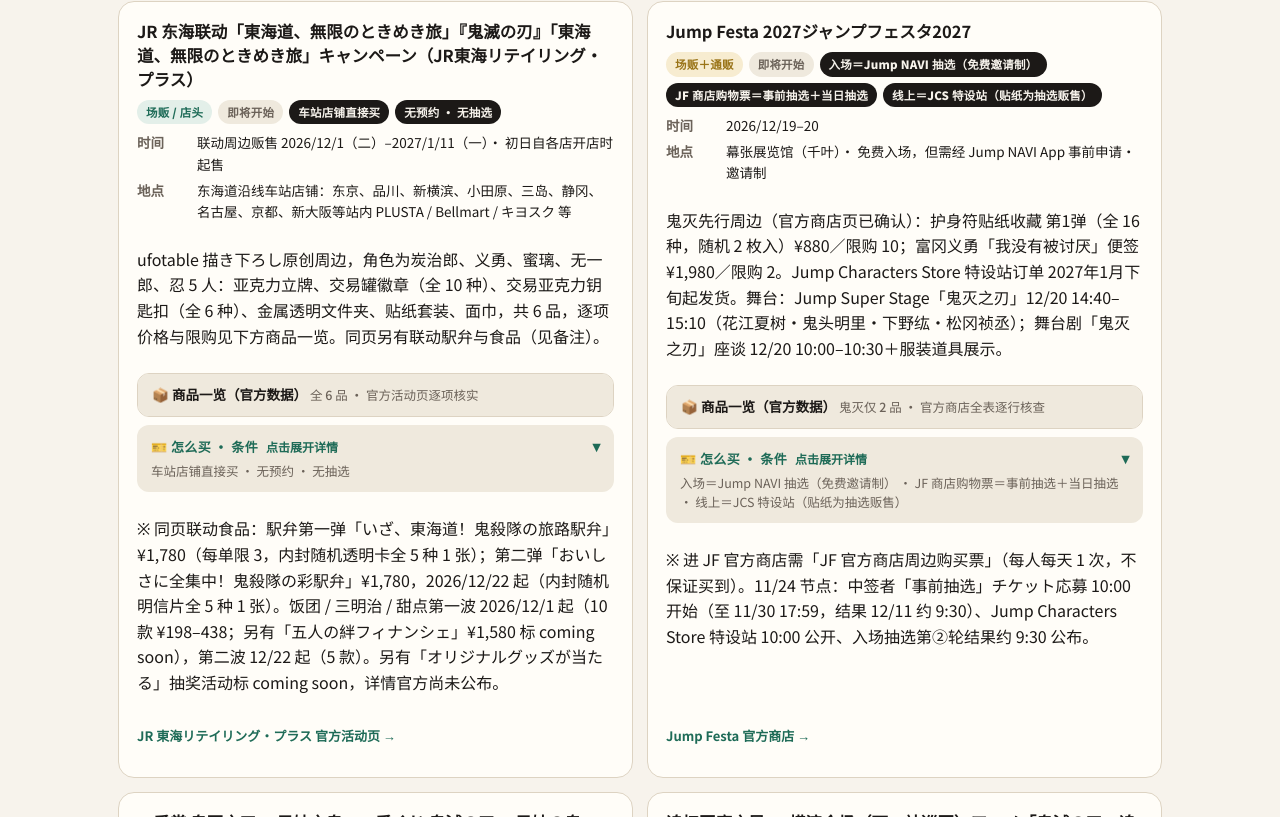
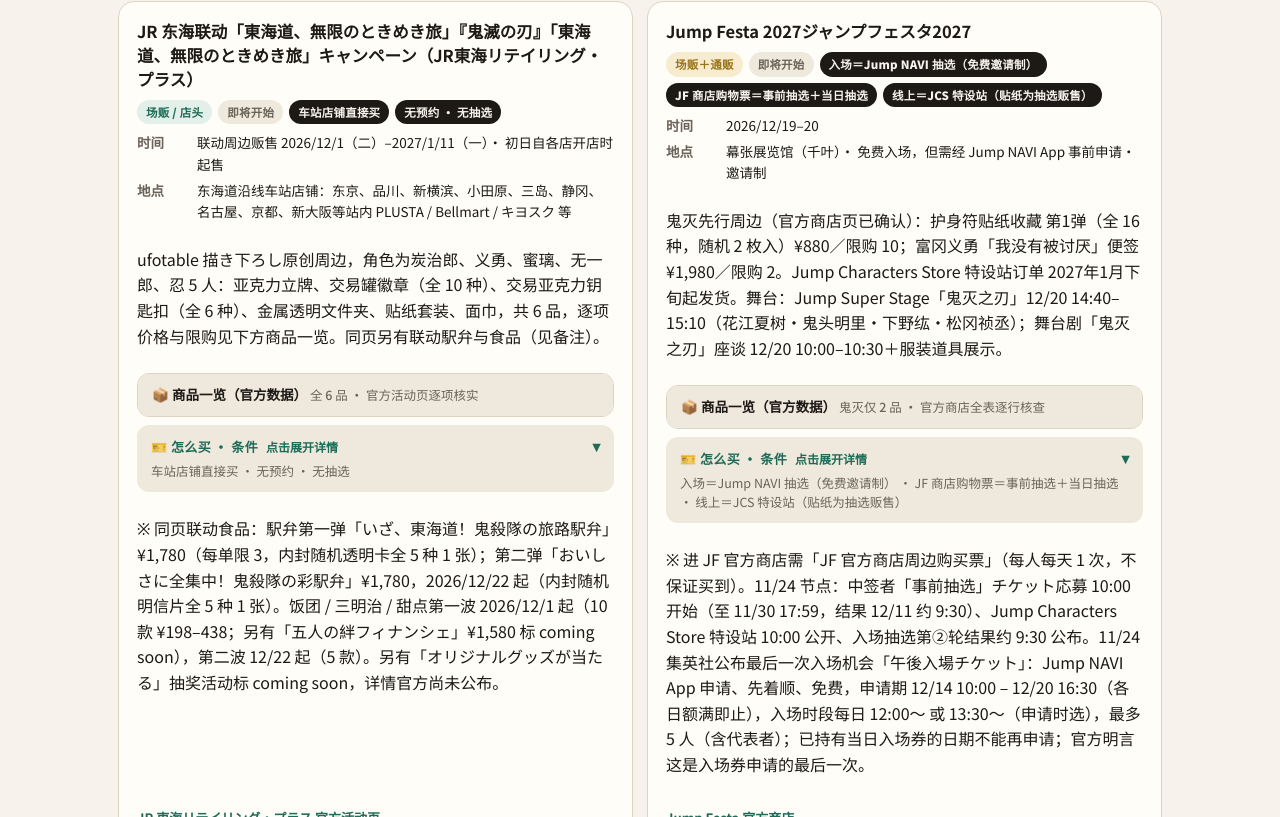
Before and after one commit to UItraman/KiMeTsu-merch, a plain HTML site: page index.html in a window 1280 px wide. Shown: the part 11183-12000 px from the top of the page. Drawn offline with Linux system fonts and the light colour scheme.

Commit message:
Jump Festa 2027：追加 午後入場チケット（最后机会，12/14 先着）与事前抽选/JCS 开放（11/24 官方 PR）

```diff
--- a/index.html
+++ b/index.html
@@ -881,7 +881,7 @@ var EVENTS = [
 {t:'景品（游戏中心）11–12月投放', start:'2026-11-19', jp:'プライズ景品 2026年11–12月', cat:'venue', status:'陆续投放', when:'11/19 起', where:'全国游戏中心', goods:'11/19 毛绒镜子 ～炭子·善子·猪子～（Banpresto）；11/20 Luminasta 富冈义勇 觉醒（Sega）；11/25 Howa 毛绒 vol.4（Banpresto）；11/27 Grandista 猗窝座 II（Banpresto）；12/4 FIGURIZMα 甘露寺蜜璃（Sega）；另 FuRyu 11月第4周：もちぴこマスコットー鎹鴉②ー（全 3 种）、猗窩座のこぶしぬいぐるみ（全 2 种）。', note:'日期出自集英社官方 Jump 日历，未逐项在各厂商景品门户核对；Luminasta 义勇在汇总站间有 11/6 与 11/20 两种说法，以日历的 11/20 为准并存疑。ほわぬい vol.4 于 2026/11/25 按计划登场、Grandista 猗窝座 II 于 11/27 按计划登场（2026/11/23 巡检确认）。', url:'https://www.shonenjump.com/j/jumpcalendar/sakuhin/kimetsu/', urlLabel:'集英社 Jump 日历（鬼灭）'},
 {t:'Deforme 贴纸威化 其之十六', start:'2026-11-09', jp:'にふぉるめーしょん 鬼滅の刃ディフォルメシールウエハース 其ノ十六', cat:'venue', status:'今日发售 · 发售中', when:'2026/11/9 发售 · ¥154（含税）', where:'全国量贩店零食区等', goods:'贴纸全 39 种（其中秘密款 3 种，全部为超级稀有以上）＋香草奶油威化 1 枚。', note:'', url:'https://www.bandai.co.jp/candy/products/2026/4570117934162000.html', urlLabel:'万代官方商品页'},
 {t:'JR 东海联动「東海道、無限のときめき旅」', start:'2026-12-01', jp:'『鬼滅の刃』「東海道、無限のときめき旅」キャンペーン（JR東海リテイリング・プラス）', cat:'venue', status:'即将开始', when:'联动周边贩售 2026/12/1（二）–2027/1/11（一）· 初日自各店开店时起售', where:'东海道沿线车站店铺：东京、品川、新横滨、小田原、三岛、静冈、名古屋、京都、新大阪等站内 PLUSTA / Bellmart / キヨスク 等', goods:'ufotable 描き下ろし原创周边，角色为炭治郎、义勇、蜜璃、无一郎、忍 5 人：亚克力立牌、交易罐徽章（全 10 种）、交易亚克力钥匙扣（全 6 种）、金属透明文件夹、贴纸套装、面巾，共 6 品，逐项价格与限购见下方商品一览。同页另有联动駅弁与食品（见备注）。', note:'同页联动食品：駅弁第一弹「いざ、東海道！鬼殺隊の旅路駅弁」¥1,780（每单限 3，内封随机透明卡全 5 种 1 张）；第二弹「おいしさに全集中！鬼殺隊の彩駅弁」¥1,780，2026/12/22 起（内封随机明信片全 5 种 1 张）。饭团 / 三明治 / 甜点第一波 2026/12/1 起（10 款 ¥198–438；另有「五人の絆フィナンシェ」¥1,580 标 coming soon），第二波 12/22 起（5 款）。另有「オリジナルグッズが当たる」抽奖活动标 coming soon，详情官方尚未公布。', url:'https://www.jr-plus.co.jp/kimetsu_jrp2026/', urlLabel:'JR 東海リテイリング・プラス 官方活动页'},
-{t:'Jump Festa 2027', start:'2026-12-19', jp:'ジャンプフェスタ2027', cat:'both', status:'即将开始', when:'2026/12/19–20', where:'幕张展览馆（千叶）· 免费入场，但需经 Jump NAVI App 事前申请·邀请制', goods:'鬼灭先行周边（官方商店页已确认）：护身符贴纸收藏 第1弹（全 16 种，随机 2 枚入）¥880／限购 10；富冈义勇「我没有被讨厌」便签 ¥1,980／限购 2。Jump Characters Store 特设站订单 2027年1月下旬起发货。舞台：Jump Super Stage「鬼灭之刃」12/20 14:40–15:10（花江夏树·鬼头明里·下野纮·松冈祯丞）；舞台剧「鬼灭之刃」座谈 12/20 10:00–10:30＋服装道具展示。', note:'进 JF 官方商店需「JF 官方商店周边购买票」（每人每天 1 次，不保证买到）。11/24 节点：中签者「事前抽选」チケット応募 10:00 开始（至 11/30 17:59，结果 12/11 约 9:30）、Jump Characters Store 特设站 10:00 公开、入场抽选第②轮结果约 9:30 公布。', url:'https://www.jumpfesta.com/market/shop/', urlLabel:'Jump Festa 官方商店'},
+{t:'Jump Festa 2027', start:'2026-12-19', jp:'ジャンプフェスタ2027', cat:'both', status:'即将开始', when:'2026/12/19–20', where:'幕张展览馆（千叶）· 免费入场，但需经 Jump NAVI App 事前申请·邀请制', goods:'鬼灭先行周边（官方商店页已确认）：护身符贴纸收藏 第1弹（全 16 种，随机 2 枚入）¥880／限购 10；富冈义勇「我没有被讨厌」便签 ¥1,980／限购 2。Jump Characters Store 特设站订单 2027年1月下旬起发货。舞台：Jump Super Stage「鬼灭之刃」12/20 14:40–15:10（花江夏树·鬼头明里·下野纮·松冈祯丞）；舞台剧「鬼灭之刃」座谈 12/20 10:00–10:30＋服装道具展示。', note:'进 JF 官方商店需「JF 官方商店周边购买票」（每人每天 1 次，不保证买到）。11/24 节点：中签者「事前抽选」チケット応募 10:00 开始（至 11/30 17:59，结果 12/11 约 9:30）、Jump Characters Store 特设站 10:00 公开、入场抽选第②轮结果约 9:30 公布。11/24 集英社公布最后一次入场机会「午後入場チケット」：Jump NAVI App 申请、先着顺、免费，申请期 12/14 10:00 – 12/20 16:30（各日额满即止），入场时段每日 12:00～ 或 13:30～（申请时选），最多 5 人（含代表者）；已持有当日入场券的日期不能再申请；官方明言这是入场券申请的最后一次。', url:'https://www.jumpfesta.com/market/shop/', urlLabel:'Jump Festa 官方商店'},
 {t:'一番赏 鬼灭之刃 ～兄妹之鬼～', start:'2026-12-21', jp:'一番くじ 鬼滅の刃 ～兄妹の鬼～', cat:'both', status:'即将开始', when:'店头 2026/12/21 起 · 1 次 ¥850', where:'仅一番赏 ONLINE 与一番赏官方商店（未公布便利店渠道）', goods:'目前仅公开 A 赏：宇髄天元 MASTERLISE（全 1 种，约 26cm）。B–G 赏、最后赏、双重机会均未公开（官网标「???」），线上贩售显示「准备中」。', note:'', url:'https://1kuji.com/products/kimetsu31', urlLabel:'一番赏官方商品页'},
 {t:'追忆回廊之导 — 横滨会场（下一站巡回）', start:'2027-03-19', jp:'アニメ「鬼滅の刃」追憶回廊ノ導 横浜会場', cat:'venue', status:'2027年', when:'2027/3/19–5/9', where:'万代南梦宫 Cross Store 横滨（横滨 World Porters 2F）', goods:'博多会场（至 2027/1/11）之后的下一巡回地，内容同系列：原创周边、小游戏、联动菜单。', note:'', url:'https://bandainamco-am.co.jp/crossstore/store/hakata-canalcity/news/20260511.html', urlLabel:'Cross Store 公告'},
 {t:'童磨 无比例手办（受注生产）', start:'2026-09-25', jp:'アニメ「鬼滅の刃」童磨 ノンスケールフィギュア', cat:'online', status:'受注中', when:'受理 2026/9/25 12:00–12/28 23:59 · 2027年7月起陆续发货', where:'Aniplex Online', goods:'¥6,800（含税），特典：亚克力挂件（童磨）。由 Claynel 制造；官网明示并非 Aniplex Online 限定商品。', note:'', url:'https://online.aniplex.co.jp/itemDbrfUwzz.html', urlLabel:'Aniplex Online 商品页'},
@@ -912,7 +912,7 @@ var BUY = {
 '景品（游戏中心）11–12月投放':{mf:'crane',tags:['抓娃娃景品（不可购买）'],text:'全部是「アミューズメント専用景品」——游戏中心专用，不能在零售店购买；日期是各厂商的机台投放日，无需门票 / 整理券 / 会员，按次付费玩即可，未公布每人上限。11 月：Luminasta 富冈义勇 觉醒 11/20（Sega 官方）、Howa 毛绒 vol.4 11/25、Grandista 猗窝座 II 11/27（后两项 Banpresto）、毛绒镜子 ～炭子·善子·猪子～（Jump 日历只写 11 月、二手厂商信息写 11/19）、ぴゅあぬい 1 / 2（再贩）11 月无具体日；另 FuRyu 官方景品页列 11 月第 4 周 もちぴこマスコット 鎹鴉②、猗窩座拳头毛绒——这两项不在 Jump 日历 11 月页上，按厂商官方信息计入。12 月：FIGURIZMα 甘露寺蜜璃 12/4（Sega 官方）；其余 Grandista 童磨 II、GLITTER & GLAMOURS 叶 / 忍 II、Figueno 善逸・伊之助（含 Namco 限定版）、ひっかけ钥匙挂钩 祢豆子（暂名）、ぬいぷりけ系列，日历只写「12 月」无具体日，以各厂商官网为准。'},
 'Deforme 贴纸威化 其之十六':{mf:'walkin',tags:['店头通常贩售'],text:'普通食玩零售：11/9 起全国量贩店零食区等直接买，¥154（含税，未税 ¥140），无预约、无抽选、无整理券，官网未公布限购。⚠️ 万代官方提醒：各店实际上架开始日可能不同。对象年龄 6 岁以上；每包 1 枚贴纸（全 39 种含秘密款 3 种）＋香草奶油威化 1 枚。'},
 'JR 东海联动「東海道、無限のときめき旅」':{mf:'walkin',tags:['车站店铺直接买','无预约 · 无抽选'],text:'东海道沿线车站店铺（PLUSTA / Bellmart / キヨスク 等）直接购买：没有预约、没有抽选，也不可预约 / 留货。贩售期 2026/12/1–2027/1/11，初日自各店开店时起售。改札内店铺需要车票或入场券才能进入。数量限定，售罄即止；官方明示禁止以转售为目的购买。限购（每单）：亚克力立牌每角色限 2；交易罐徽章最多 10 个、整盒最多 1 盒；交易亚克力钥匙扣最多 6 个、整盒最多 1 盒；金属透明文件夹、贴纸套装、面巾各限 2。'},
-'Jump Festa 2027':{mf:'lottery online',tags:['入场＝Jump NAVI 抽选（免费邀请制）','JF 商店购物票＝事前抽选＋当日抽选','线上＝JCS 特设站（贴纸为抽选贩售）'],text:'入场免费但邀请制：小学以上每人都要 Jump NAVI 电子入场票，必须装 App＋免费注册会员，申请时登记人脸照片和个人信息；高中以上没智能手机的人连同行也不能进，初中以下没手机只能作同行者且必须全程跟随。第①轮（数字版订阅者等限定）已截止。第②轮一般申请 11/2 10:00–11/16 17:59，11/24 约 9:30 公布，每份申请最多 5 人（含代表），该轮每天 28,000 名（两轮合计邀请每天 48,000 人）；中签概率随代表与同行者的 Jump NAVI Club 等级（☆0–☆3）提升；第①轮中过同一天的人不能再申第②轮（除非先取消）。中签者专属「事前抽选」11/24 10:00–11/30 17:59、12/11 约 9:30 公布（含超级舞台、原画展和 JF 官方商店购物票）：购物票事前抽选只有上午领票时段 ①9:00–9:30 ②9:30–10:00 ③10:00–10:30 ④10:30–11:00 ⑤11:00–11:30 ⑥11:30–12:00——领票时间不等于进店时间，贩售队列可能等很久，且不保证买到。下午时段靠入场后在 App 内「当日抽选」（开始前 60 分钟开放申请、前 30 分钟截止、前 20 分钟前通知结果，JF 商店的购买时间不可选）。商店购物票每人每天限用 1 次；单品限购按商品不同，鬼灭两款：护身符贴纸限 10、义勇便签限 2；会场商店只卖特设站的一部分商品。不去现场：Jump Characters Store 特设站 11/24 10:00 开站，需免费注册 JCS 会员，特设站订单 2027 年 1 月下旬起发货（食品除外，落选 / 不去的人也能买全 JF 商店商品）；其中护身符贴纸在特设站已确认是抽选贩售 12/16–12/20（会场 12/19–20 同步卖），其他商品是否同一窗口官网未说明。订阅者最速先行抽选已于 11/8 23:58 截止（每人 1 次、每种最多 1 个、全商品同一购物车，11/10 下午邮件公布，12 月中旬发货）。'},
+'Jump Festa 2027':{mf:'lottery online',tags:['入场＝Jump NAVI 抽选（免费邀请制）','JF 商店购物票＝事前抽选＋当日抽选','线上＝JCS 特设站（贴纸为抽选贩售）'],text:'入场免费但邀请制：小学以上每人都要 Jump NAVI 电子入场票，必须装 App＋免费注册会员，申请时登记人脸照片和个人信息；高中以上没智能手机的人连同行也不能进，初中以下没手机只能作同行者且必须全程跟随。第①轮（数字版订阅者等限定）已截止。第②轮一般申请 11/2 10:00–11/16 17:59，结果已于 11/24 公布，每份申请最多 5 人（含代表），该轮每天 28,000 名（两轮合计邀请每天 48,000 人）；中签概率随代表与同行者的 Jump NAVI Club 等级（☆0–☆3）提升；第①轮中过同一天的人不能再申第②轮（除非先取消）。中签者专属「事前抽选」11/24 10:00–11/30 17:59、12/11 约 9:30 公布（含超级舞台、原画展和 JF 官方商店购物票）：购物票事前抽选只有上午领票时段 ①9:00–9:30 ②9:30–10:00 ③10:00–10:30 ④10:30–11:00 ⑤11:00–11:30 ⑥11:30–12:00——领票时间不等于进店时间，贩售队列可能等很久，且不保证买到。下午时段靠入场后在 App 内「当日抽选」（开始前 60 分钟开放申请、前 30 分钟截止、前 20 分钟前通知结果，JF 商店的购买时间不可选）。商店购物票每人每天限用 1 次；单品限购按商品不同，鬼灭两款：护身符贴纸限 10、义勇便签限 2；会场商店只卖特设站的一部分商品。不去现场：Jump Characters Store 特设站 11/24 10:00 上线（400+ 商品），贩售 2026/12/16 12:00 起依次开始，部分商品申请超库存时转抽选贩售，需免费注册 JCS 会员，特设站订单 2027 年 1 月下旬起发货（食品除外，落选 / 不去的人也能买全 JF 商店商品）；其中护身符贴纸在特设站已确认是抽选贩售 12/16–12/20（会场 12/19–20 同步卖），其他商品是否同一窗口官网未说明。订阅者最速先行抽选已于 11/8 23:58 截止（每人 1 次、每种最多 1 个、全商品同一购物车，11/10 下午邮件公布，12 月中旬发货）。另：11/24 集英社公布最后一次入场机会「午後入場チケット」——Jump NAVI App 申请、先着顺、免费，申请期 12/14 10:00–12/20 16:30（各日额满即止），入场时段每日 12:00～ 或 13:30～（申请时选），最多 5 人（含代表者）；已持有当日入场券的日期不能再申请；官方明言这是入场券申请的最后一次。'},
 '一番赏 鬼灭之刃 ～兄妹之鬼～':{mf:'crane',tags:['くじ 抽赏','线上贩售准备中'],text:'12/21 起依次开售，1 次 ¥850（含税）。⚠️ 本弹销售点官方只列一番赏 ONLINE 和一番赏官方商店——没有公布便利店渠道，别按往弹习惯跑便利店。线上贩售截至 11/8 仍显示「準備中」：开始日期、时间和每人抽数上限都未公布。奖项只公开 A 赏宇髄天元 MASTERLISE（约 26cm），B–G 赏、Last One 赏、双重机会都仍是「？？？」。售完为止；官方注明可能取消发售或各店日期不同。'},
 '追忆回廊之导 — 横滨会场（下一站巡回）':{mf:'',tags:['购买方式未公布'],text:'⚠️ 本次核查的官方页面只确认了横滨会期（2027/3/19–5/9）和内容与博多同系列；横滨的入场 / 预约 / 整理券方式官网尚未公布——不要默认套用博多规则（博多的开幕三天用过 LivePocket 预约、之后转自由入场）。临近时查 Cross Store 横滨公告与活动官方 X（@kimetsu_ev）。'},
 '童磨 无比例手办（受注生产）':{mf:'online',tags:['通贩 · 受注生产'],text:'Aniplex Online 下单：受理 9/25 12:00–12/28 23:59，明确是受注生产，2027 年 7 月起陆续发货。⚠️ 本商品不能和其他商品一起加购物车（页面明示）；下单后不能因顾客个人原因取消 / 退货；官方可不经通知取消疑似转卖的订单（同一顾客多账号、或超过「规定数量」等情形）——但商品页没有印出具体的每人限购数字，只有「規定枚数」的说法，无数值。Aniplex 版带亚克力挂件特典；商品本身由 Claynel 制造，官网明示并非 Aniplex Online 限定。'},
@@ -1009,11 +1009,12 @@ var BUY_SECS = {
 'Jump Festa 2027':[
 ['📌 先看结论',['入场免费但邀请制：必须经 Jump NAVI App 申请','进 JF 官方商店还要单独的购物票（事前抽选＋当日抽选）','不去现场也能买：Jump Characters Store 特设站']],
 ['🎟 入场票',['小学以上每人都要 Jump NAVI 电子入场票：必须装 App＋免费注册会员','申请时登记人脸照片和个人信息','高中以上没智能手机的人连同行也不能进；初中以下没手机只能作同行者且必须全程跟随','第①轮（数字版订阅者等限定）已截止']],
-['🗓 入场票第②轮（一般）',['申请：11/2 10:00 – 11/16 17:59','公布：11/24 约 9:30','每份申请最多 5 人（含代表）；该轮每天 28,000 名（两轮合计邀请每天 48,000 人）','中签概率随代表与同行者的 Jump NAVI Club 等级（☆0–☆3）提升','第①轮中过同一天的人不能再申第②轮（除非先取消）']],
-['🎟 中签者「事前抽选」',['期间：11/24 10:00 – 11/30 17:59','公布：12/11 约 9:30','范围含超级舞台、原画展和 JF 官方商店购物票']],
+['🗓 入场票第②轮（一般）',['申请：11/2 10:00 – 11/16 17:59','公布：11/24 约 9:30（已公布）','每份申请最多 5 人（含代表）；该轮每天 28,000 名（两轮合计邀请每天 48,000 人）','中签概率随代表与同行者的 Jump NAVI Club 等级（☆0–☆3）提升','第①轮中过同一天的人不能再申第②轮（除非先取消）']],
+['🎟 最后机会 · 午後入場チケット（先着）',['11/24 集英社公布：入场券申请的最后一次机会','Jump NAVI App 申请、先着顺、免费','申请期：12/14 10:00 – 12/20 16:30（各日额满即止）','入场时段：每日 12:00～ 或 13:30～（申请时选）','最多 5 人（含代表者）','⚠️ 已持有当日入场券的日期不能再申请']],
+['🎟 中签者「事前抽选」',['入场抽选第②轮结果已于 11/24 公布，以下为中选者专属','期间：11/24 10:00 – 11/30 17:59','公布：12/11 约 9:30','范围含超级舞台、原画展和 JF 官方商店购物票']],
 ['🛒 JF 商店购物票',['事前抽选只有上午领票时段：①9:00–9:30 ②9:30–10:00 ③10:00–10:30 ④10:30–11:00 ⑤11:00–11:30 ⑥11:30–12:00','⚠️ 领票时间不等于进店时间，贩售队列可能等很久，且不保证买到','下午时段：入场后在 App 内「当日抽选」（开始前 60 分钟开放申请、前 30 分钟截止、前 20 分钟前通知结果，JF 商店的购买时间不可选）','每人每天限用 1 次']],
 ['💳 限购（鬼灭两款）',['护身符贴纸收藏 第1弹：限 10','富冈义勇便签：限 2','单品限购按商品不同；会场商店只卖特设站的一部分商品']],
-['🛒 不去现场 · JCS 特设站',['11/24 10:00 开站，需免费注册 JCS 会员','特设站订单 2027 年 1 月下旬起发货（食品除外）','落选 / 不去的人也能买全 JF 商店商品','其中护身符贴纸已确认是抽选贩售：12/16–12/20（会场 12/19–20 同步卖）；其他商品是否同一窗口官网未说明']],
+['🛒 不去现场 · JCS 特设站',['11/24 10:00 上线（400+ 商品），需免费注册 JCS 会员','贩售：2026/12/16 12:00 起依次开始','⚠️ 部分商品申请超库存时转抽选贩售','特设站订单 2027 年 1 月下旬起发货（食品除外）','落选 / 不去的人也能买全 JF 商店商品','其中护身符贴纸已确认是抽选贩售：12/16–12/20（会场 12/19–20 同步卖）；其他商品是否同一窗口官网未说明']],
 ['⚠️ 已截止',['⚠️ 订阅者最速先行抽选（同款贴纸）已于 11/8 23:58 截止：每人 1 次、每种最多 1 个、全商品同一购物车，11/10 下午邮件公布，12 月中旬发货']]],
 '一番赏 鬼灭之刃 ～兄妹之鬼～':[
 ['📌 先看结论',['12/21 起依次开售，1 次 ¥850（含税）','是抽赏（くじ），不是直接购买指定商品']],
```
